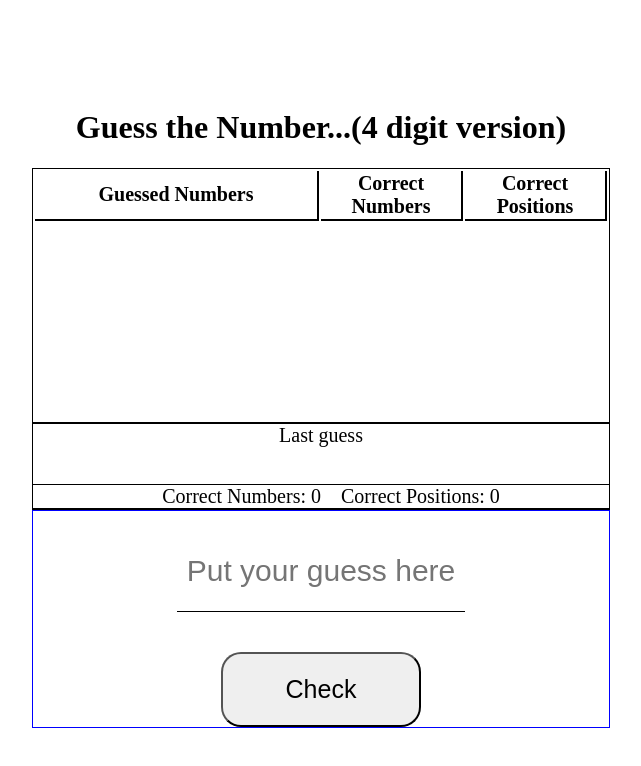
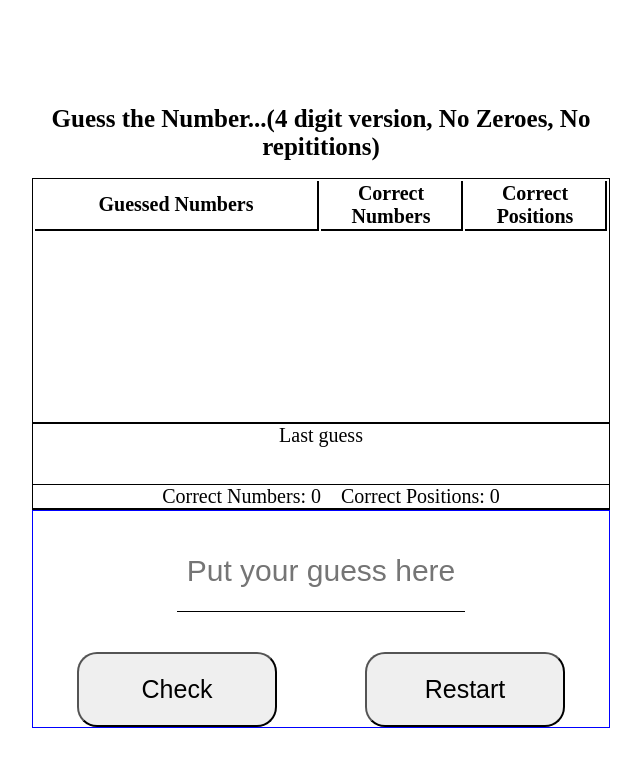
Before and after one commit to tevBoyz/Guess-the-Number, a plain HTML site: page index.html in a window 1280 px wide. Shown: the whole page, without its empty margins (327-968 px from the left). Drawn offline with Linux system fonts and the light colour scheme.

Commit message:
Update index.html
added new button to reset

```diff
--- a/index.html
+++ b/index.html
@@ -8,7 +8,7 @@
   </head>
   <body>
     <div id="container" class="container">
-      <h1>Guess the Number...(4 digit version)</h1>
+      <h1 class="title_top">Guess the Number...(4 digit version, No Zeroes, No repititions)</h1>
       <div class="table_prev">
         <table id="table_history">
            <thead>
@@ -35,14 +35,17 @@
       </div>
       <div class="input_container">
         <input type="number" id="new_number" oninput="validateInput()" placeholder="Put your guess here">
-        <button onclick="check()">Check</button>
+        <div class="buttons">
+          <button onclick="check()">Check</button>
+          <button onclick="restart()">Restart</button>
+        </div>
       </div>
     </div>
     <div id="congrats" class="congrats">
       <h2>Congratulations</h2>
       <p>The Number is</p>
       <h1 id="corres"></h1>
-      <button onclick="restart()">Restart</button>
+      <button onclick="back()">Back</button>
     </div>
     <script src="script.js"></script>
   </body>
```
